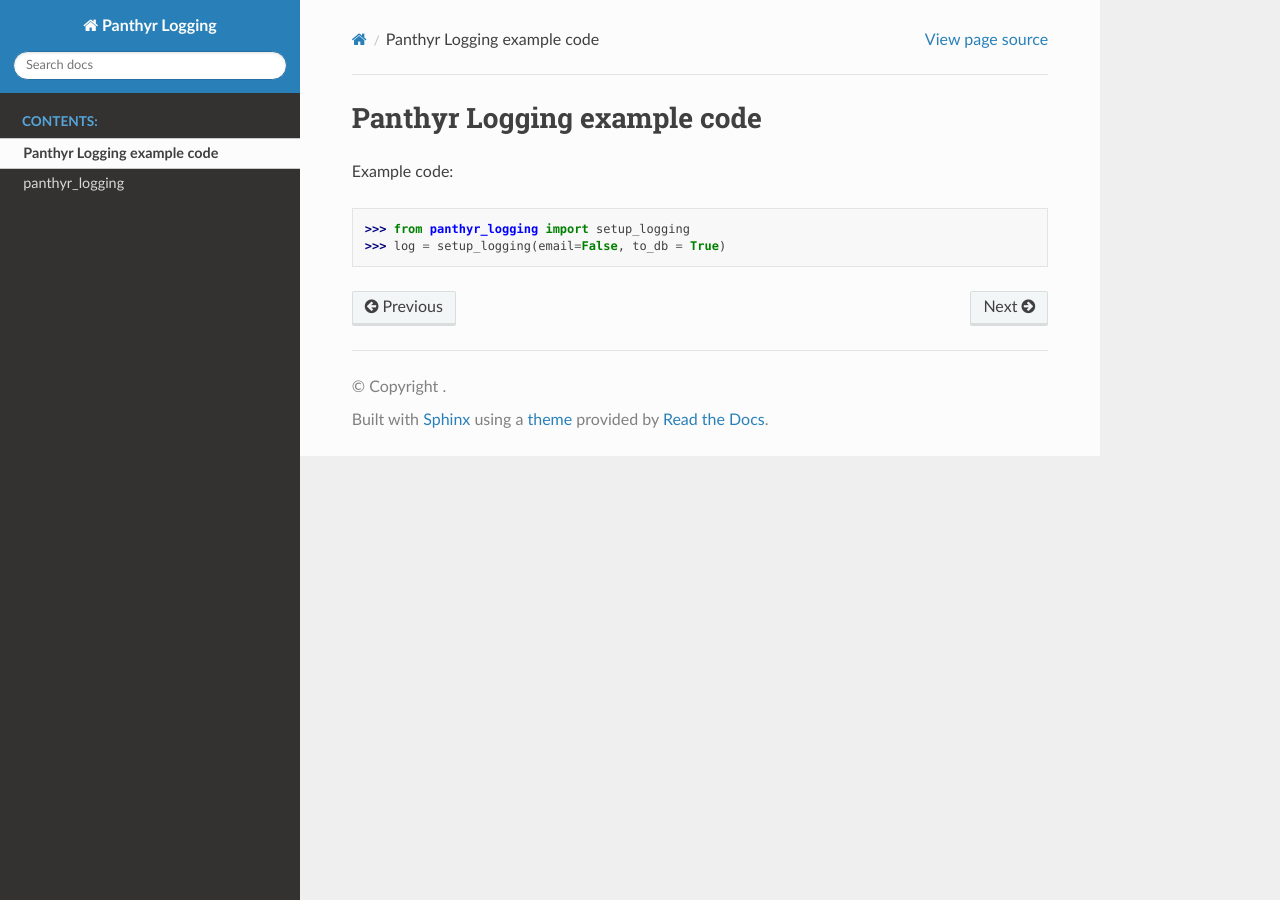
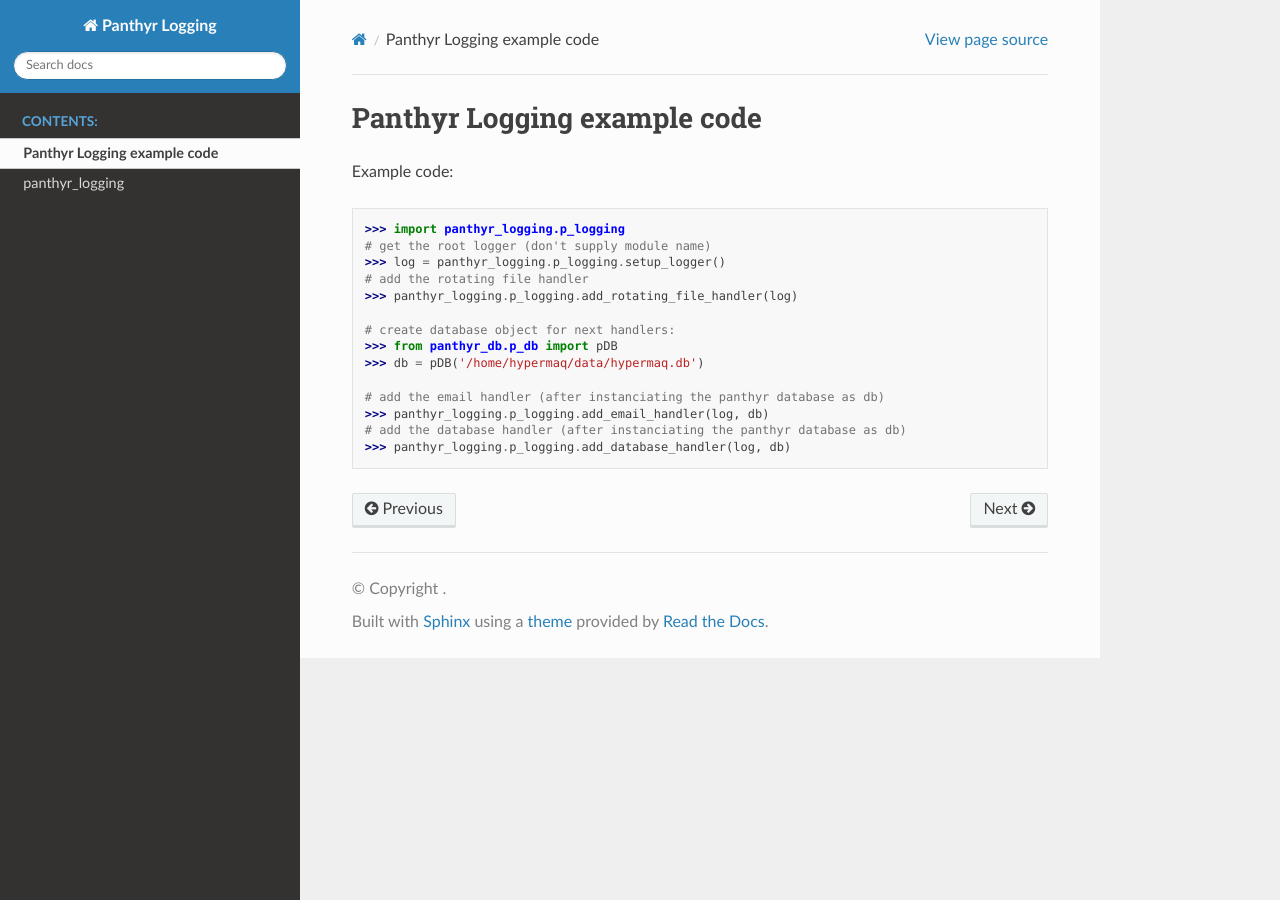
Before and after one commit to Panthyr/panthyr_logging, a Sphinx documentation site: the page built from docs/source/usage.rst, in a window 1280 px wide. Built offline with Sphinx 7.4.7 and the Read the Docs theme 2.0.0, drawn with Linux system fonts in a browser that asks for light colours.

Commit message:
Add example code

```diff
--- a/docs/source/usage.rst
+++ b/docs/source/usage.rst
@@ -6,5 +6,17 @@ Example code:
 
 .. code:: python
 
-    >>> from panthyr_logging import setup_logging
-    >>> log = setup_logging(email=False, to_db = True)
+    >>> import panthyr_logging.p_logging
+    # get the root logger (don't supply module name)
+    >>> log = panthyr_logging.p_logging.setup_logger()
+    # add the rotating file handler
+    >>> panthyr_logging.p_logging.add_rotating_file_handler(log)
+
+    # create database object for next handlers:
+    >>> from panthyr_db.p_db import pDB
+    >>> db = pDB('/home/hypermaq/data/hypermaq.db')
+
+    # add the email handler (after instanciating the panthyr database as db)
+    >>> panthyr_logging.p_logging.add_email_handler(log, db)
+    # add the database handler (after instanciating the panthyr database as db)
+    >>> panthyr_logging.p_logging.add_database_handler(log, db)
```
